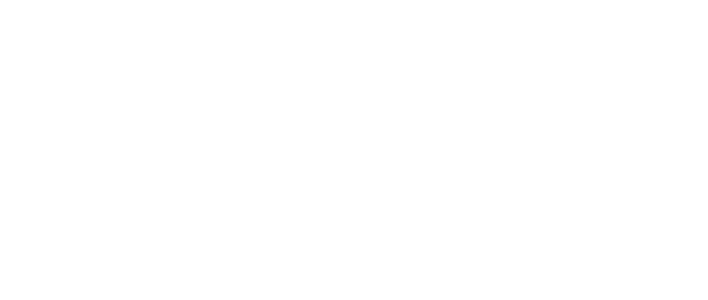
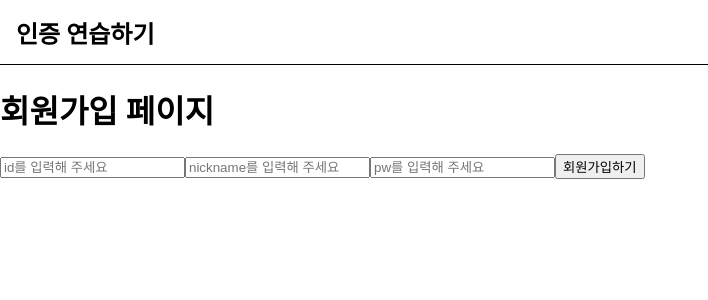
Before and after one commit to yoojinyoung/lecture-authentication, a React (Create React App) app: page /signup in a window 1280 px wide. Before the commit this address had no page. Shown: the top 300 px of the page, without its empty margins (0-708 px from the left). Built offline with nearby package versions, Linux system fonts and the light colour scheme.

Commit message:
feat: SignUpPage 기본 구조 제작

```diff
--- /dev/null
+++ b/src/pages/SignUpPage/SignUpPage.jsx
@@ -0,0 +1,40 @@
+import React, { useState } from "react";
+
+function SignUpPage() {
+  const [id, setId] = useState("");
+  const [nickname, setNickname] = useState("");
+  const [pw, setPw] = useState("");
+
+  const handleSubmit = (e) => {
+    e.preventDefault();
+
+    console.log("id", id);
+    console.log("pw", pw);
+  };
+
+  return (
+    <div>
+      <h1>회원가입 페이지</h1>
+      <form onSubmit={handleSubmit}>
+        <input
+          placeholder="id를 입력해 주세요"
+          value={id}
+          onChange={(e) => setId(e.currentTarget.value)}
+        />
+        <input
+          placeholder="nickname를 입력해 주세요"
+          value={nickname}
+          onChange={(e) => setNickname(e.currentTarget.value)}
+        />
+        <input
+          placeholder="pw를 입력해 주세요"
+          value={pw}
+          onChange={(e) => setPw(e.currentTarget.value)}
+        />
+        <button type="submit">회원가입하기</button>
+      </form>
+    </div>
+  );
+}
+
+export default SignUpPage;
--- /dev/null
+++ b/src/pages/SignUpPage/index.js
@@ -0,0 +1 @@
+export { default } from "./SignUpPage";
--- a/src/pages/index.js
+++ b/src/pages/index.jsx
@@ -2,12 +2,14 @@
 import DefaultLayout from "../layouts/DefaultLayout";
 import HomePage from "./HomePage";
 import LoginPage from "./LoginPage";
+import SignUpPage from "./SignUpPage";
 
 function Pages() {
   return (
     <Routes>
       <Route element={<DefaultLayout />}>
         <Route path="/login" element={<LoginPage />} exact />
+        <Route path="/signup" element={<SignUpPage />} exact />
         <Route path="/" element={<HomePage />} exact />
       </Route>
     </Routes>
```
